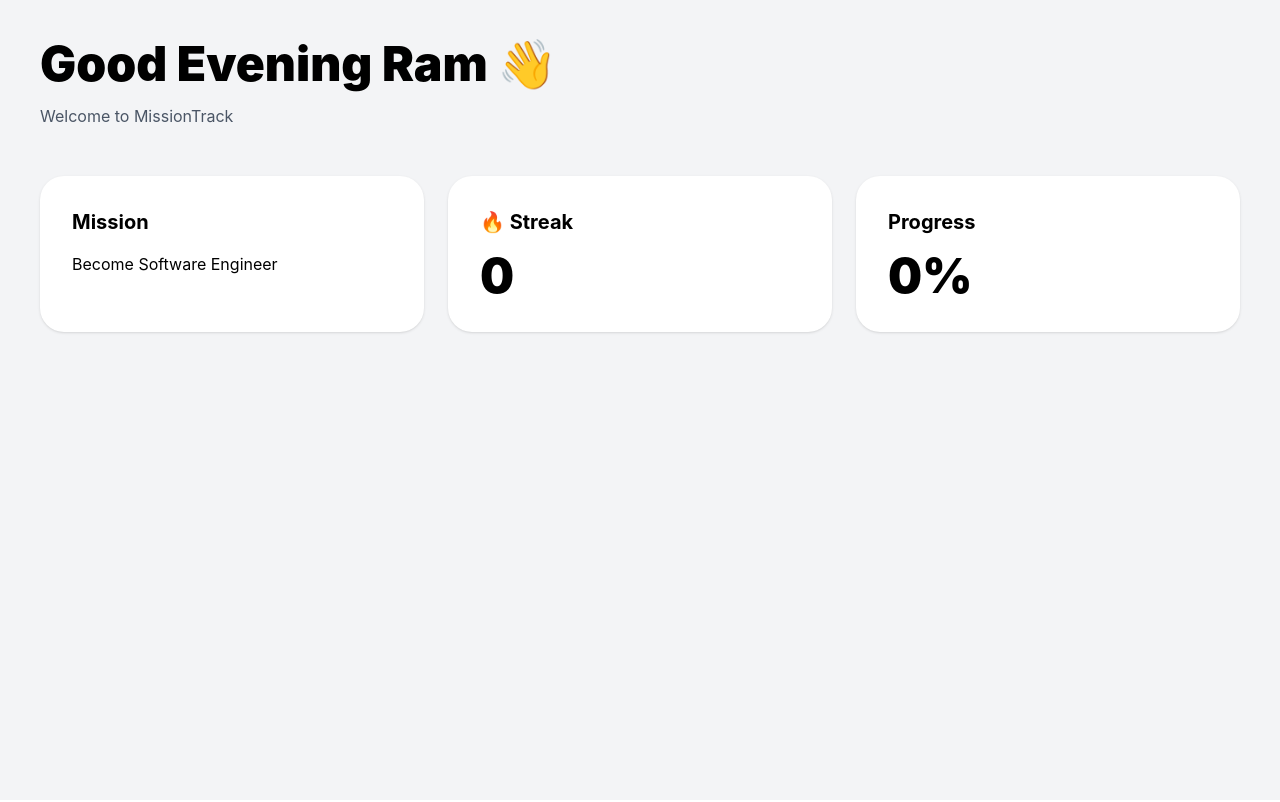
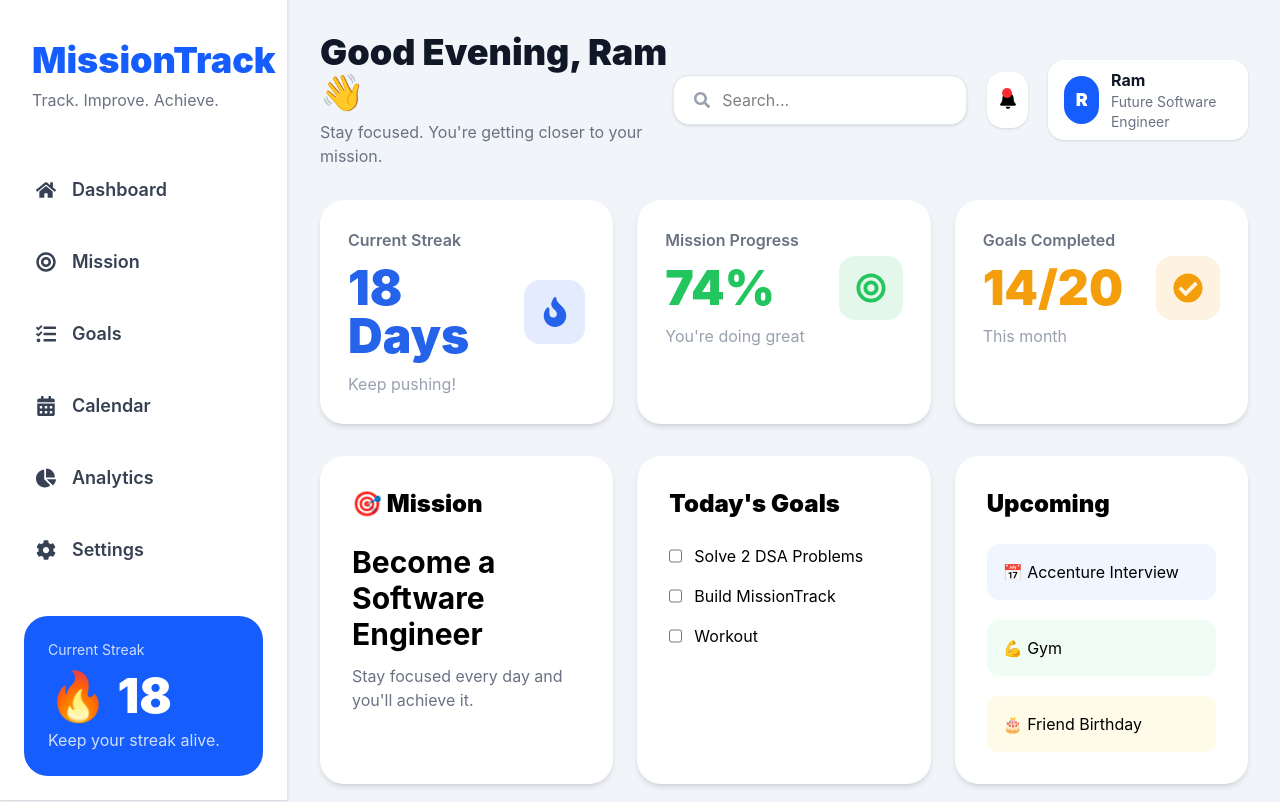
Before and after one commit to RamsaiGoud/MissionTrack, a React (Vite) app in the folder frontend/: page /dashboard in a window 1280 px wide. Shown: the top 802 px of the page. Built offline with nearby package versions, Linux system fonts and the light colour scheme.

Commit message:
Completed Dashboard V1

```diff
--- /dev/null
+++ b/frontend/src/components/GoalCard.tsx
@@ -0,0 +1,85 @@
+import { useState } from "react";
+
+interface Goal {
+  id: number;
+  title: string;
+  completed: boolean;
+}
+
+export default function GoalCard() {
+  const [goals, setGoals] = useState<Goal[]>([
+    { id: 1, title: "Solve 2 DSA Problems", completed: false },
+    { id: 2, title: "Workout", completed: true },
+    { id: 3, title: "Learn React", completed: false },
+  ]);
+
+  const toggle = (id: number) => {
+    setGoals((prev) =>
+      prev.map((goal) =>
+        goal.id === id
+          ? { ...goal, completed: !goal.completed }
+          : goal
+      )
+    );
+  };
+
+  const completed = goals.filter((g) => g.completed).length;
+  const progress = (completed / goals.length) * 100;
+
+  return (
+    <div className="rounded-3xl bg-white p-8 shadow-md">
+      <div className="flex justify-between items-center">
+
+        <h2 className="text-2xl font-black">
+          Today's Goals
+        </h2>
+
+        <span className="font-bold text-blue-600">
+          {completed}/{goals.length}
+        </span>
+
+      </div>
+
+      <div className="h-2 bg-gray-200 rounded-full mt-6 overflow-hidden">
+        <div
+          className="bg-blue-600 h-full transition-all duration-500"
+          style={{ width: `${progress}%` }}
+        />
+      </div>
+
+      <div className="space-y-4 mt-8">
+
+        {goals.map((goal) => (
+          <label
+            key={goal.id}
+            className="flex justify-between items-center rounded-xl border p-4 hover:bg-blue-50 transition cursor-pointer"
+          >
+            <div className="flex gap-4 items-center">
+
+              <input
+                type="checkbox"
+                checked={goal.completed}
+                onChange={() => toggle(goal.id)}
+                className="w-5 h-5 accent-blue-600"
+              />
+
+              <span
+                className={`font-semibold ${
+                  goal.completed
+                    ? "line-through text-gray-400"
+                    : ""
+                }`}
+              >
+                {goal.title}
+              </span>
+
+            </div>
+
+            {goal.completed && "✅"}
+          </label>
+        ))}
+
+      </div>
+    </div>
+  );
+}
--- /dev/null
+++ b/frontend/src/components/Navbar.tsx
@@ -0,0 +1,80 @@
+import { motion } from "framer-motion";
+import { FaBell, FaSearch } from "react-icons/fa";
+
+export default function Navbar() {
+  return (
+    <motion.div
+      initial={{ y: -40, opacity: 0 }}
+      animate={{ y: 0, opacity: 1 }}
+      transition={{ duration: 0.6 }}
+      className="mb-8 flex items-center justify-between"
+    >
+      {/* Greeting */}
+
+      <div>
+        <h1 className="text-4xl font-black text-gray-900">
+          Good Evening, Ram 👋
+        </h1>
+
+        <p className="mt-2 text-gray-500">
+          Stay focused. You're getting closer to your mission.
+        </p>
+      </div>
+
+      {/* Right Side */}
+
+      <div className="flex items-center gap-5">
+
+        {/* Search */}
+
+        <div className="flex items-center gap-3 rounded-2xl border border-gray-200 bg-white px-5 py-3 shadow-sm">
+
+          <FaSearch className="text-gray-400" />
+
+          <input
+            type="text"
+            placeholder="Search..."
+            className="w-56 bg-transparent outline-none"
+          />
+
+        </div>
+
+        {/* Notification */}
+
+        <button className="relative flex h-14 w-14 items-center justify-center rounded-2xl bg-white shadow-sm transition hover:scale-105">
+
+          <FaBell size={18} />
+
+          <span className="absolute right-4 top-4 h-2.5 w-2.5 rounded-full bg-red-500"></span>
+
+        </button>
+
+        {/* Profile */}
+
+        <div className="flex items-center gap-3 rounded-2xl bg-white px-4 py-2 shadow-sm">
+
+          <div className="flex h-12 w-12 items-center justify-center rounded-full bg-blue-600 text-lg font-black text-white">
+
+            R
+
+          </div>
+
+          <div>
+
+            <h3 className="font-bold text-gray-900">
+              Ram
+            </h3>
+
+            <p className="text-sm text-gray-500">
+              Future Software Engineer
+            </p>
+
+          </div>
+
+        </div>
+
+      </div>
+
+    </motion.div>
+  );
+}
--- /dev/null
+++ b/frontend/src/components/Sidebar.tsx
@@ -0,0 +1,88 @@
+import {
+  FaHome,
+  FaBullseye,
+  FaTasks,
+  FaCalendarAlt,
+  FaChartPie,
+  FaCog,
+} from "react-icons/fa";
+
+const menuItems = [
+  { name: "Dashboard", icon: <FaHome /> },
+  { name: "Mission", icon: <FaBullseye /> },
+  { name: "Goals", icon: <FaTasks /> },
+  { name: "Calendar", icon: <FaCalendarAlt /> },
+  { name: "Analytics", icon: <FaChartPie /> },
+  { name: "Settings", icon: <FaCog /> },
+];
+
+export default function Sidebar() {
+  return (
+    <aside className="w-72 h-screen bg-white border-r border-gray-200 flex flex-col justify-between shadow-sm">
+
+      {/* Logo */}
+
+      <div>
+
+        <div className="px-8 pt-10">
+
+          <h1 className="text-4xl font-black text-blue-600">
+            MissionTrack
+          </h1>
+
+          <p className="text-gray-500 mt-2">
+            Track. Improve. Achieve.
+          </p>
+
+        </div>
+
+        {/* Menu */}
+
+        <div className="mt-12 px-4">
+
+          {menuItems.map((item) => (
+
+            <button
+              key={item.name}
+              className="group mb-3 flex w-full items-center gap-4 rounded-2xl px-5 py-4 text-lg font-semibold text-gray-700 transition-all duration-300 hover:bg-blue-600 hover:text-white"
+            >
+
+              <span className="text-xl">
+                {item.icon}
+              </span>
+
+              {item.name}
+
+            </button>
+
+          ))}
+
+        </div>
+
+      </div>
+
+      {/* Bottom Card */}
+
+      <div className="p-6">
+
+        <div className="rounded-3xl bg-blue-600 p-6 text-white">
+
+          <p className="text-sm opacity-80">
+            Current Streak
+          </p>
+
+          <h2 className="mt-3 text-5xl font-black">
+            🔥 18
+          </h2>
+
+          <p className="mt-2 opacity-80">
+            Keep your streak alive.
+          </p>
+
+        </div>
+
+      </div>
+
+    </aside>
+  );
+}
--- /dev/null
+++ b/frontend/src/components/StatCard.tsx
@@ -0,0 +1,63 @@
+import { motion } from "framer-motion";
+
+interface StatCardProps {
+  title: string;
+  value: string;
+  subtitle: string;
+  icon: React.ReactNode;
+  color: string;
+}
+
+export default function StatCard({
+  title,
+  value,
+  subtitle,
+  icon,
+  color,
+}: StatCardProps) {
+  return (
+    <motion.div
+      initial={{ opacity: 0, y: 30 }}
+      animate={{ opacity: 1, y: 0 }}
+      whileHover={{
+        y: -8,
+        scale: 1.03,
+      }}
+      transition={{ duration: 0.4 }}
+      className="rounded-3xl bg-white p-7 shadow-md hover:shadow-xl transition-all duration-300"
+    >
+      <div className="flex items-center justify-between">
+
+        <div>
+
+          <p className="text-gray-500 font-semibold">
+            {title}
+          </p>
+
+          <h2
+            className="mt-3 text-5xl font-black"
+            style={{ color }}
+          >
+            {value}
+          </h2>
+
+          <p className="mt-3 text-gray-400">
+            {subtitle}
+          </p>
+
+        </div>
+
+        <div
+          className="flex h-16 w-16 items-center justify-center rounded-2xl text-3xl"
+          style={{
+            background: `${color}20`,
+            color: color,
+          }}
+        >
+          {icon}
+        </div>
+
+      </div>
+    </motion.div>
+  );
+}
--- a/frontend/src/pages/Dashboard.tsx
+++ b/frontend/src/pages/Dashboard.tsx
@@ -1,54 +1,160 @@
+import Sidebar from "../components/Sidebar";
+import Navbar from "../components/Navbar";
+import StatCard from "../components/StatCard";
+
+import {
+  FaFire,
+  FaBullseye,
+  FaCheckCircle,
+} from "react-icons/fa";
+
 export default function Dashboard() {
   return (
-    <div className="min-h-screen bg-gray-100 p-10">
+    <div className="flex min-h-screen bg-slate-100">
 
-      <h1 className="text-5xl font-black">
-        Good Evening Ram 👋
-      </h1>
+      <Sidebar />
 
-      <p className="mt-4 text-gray-600">
-        Welcome to MissionTrack
-      </p>
+      <main className="flex-1 p-8">
 
-      <div className="mt-12 grid grid-cols-3 gap-6">
+        <Navbar />
 
-        <div className="rounded-3xl bg-white p-8 shadow">
+        {/* Top Cards */}
 
-          <h2 className="text-xl font-bold">
-            Mission
-          </h2>
+        <div className="grid grid-cols-3 gap-6">
 
-          <p className="mt-4">
-            Become Software Engineer
-          </p>
+          <StatCard
+            title="Current Streak"
+            value="18 Days"
+            subtitle="Keep pushing!"
+            icon={<FaFire />}
+            color="#2563EB"
+          />
+
+          <StatCard
+            title="Mission Progress"
+            value="74%"
+            subtitle="You're doing great"
+            icon={<FaBullseye />}
+            color="#22C55E"
+          />
+
+          <StatCard
+            title="Goals Completed"
+            value="14/20"
+            subtitle="This month"
+            icon={<FaCheckCircle />}
+            color="#F59E0B"
+          />
 
         </div>
 
-        <div className="rounded-3xl bg-white p-8 shadow">
+        {/* Bottom Grid */}
 
-          <h2 className="text-xl font-bold">
-            🔥 Streak
-          </h2>
+        <div className="grid grid-cols-3 gap-6 mt-8">
 
-          <h1 className="mt-4 text-5xl font-black">
-            0
-          </h1>
+          {/* Mission */}
+
+          <div className="rounded-3xl bg-white p-8 shadow-md">
+
+            <h2 className="text-2xl font-black">
+              🎯 Mission
+            </h2>
+
+            <h3 className="mt-6 text-3xl font-bold">
+              Become a Software Engineer
+            </h3>
+
+            <p className="mt-3 text-gray-500">
+              Stay focused every day and you'll achieve it.
+            </p>
+
+          </div>
+
+          {/* Goals */}
+
+          <div className="rounded-3xl bg-white p-8 shadow-md">
+
+            <h2 className="text-2xl font-black">
+              Today's Goals
+            </h2>
+
+            <div className="mt-6 space-y-4">
+
+              <label className="flex gap-3">
+                <input type="checkbox" className="accent-blue-600" />
+                Solve 2 DSA Problems
+              </label>
+
+              <label className="flex gap-3">
+                <input type="checkbox" className="accent-blue-600" />
+                Build MissionTrack
+              </label>
+
+              <label className="flex gap-3">
+                <input type="checkbox" className="accent-blue-600" />
+                Workout
+              </label>
+
+            </div>
+
+          </div>
+
+          {/* Events */}
+
+          <div className="rounded-3xl bg-white p-8 shadow-md">
+
+            <h2 className="text-2xl font-black">
+              Upcoming
+            </h2>
+
+            <div className="mt-6 space-y-5">
+
+              <div className="rounded-xl bg-blue-50 p-4">
+                📅 Accenture Interview
+              </div>
+
+              <div className="rounded-xl bg-green-50 p-4">
+                💪 Gym
+              </div>
+
+              <div className="rounded-xl bg-yellow-50 p-4">
+                🎂 Friend Birthday
+              </div>
+
+            </div>
+
+          </div>
 
         </div>
 
-        <div className="rounded-3xl bg-white p-8 shadow">
+        {/* Progress */}
 
-          <h2 className="text-xl font-bold">
-            Progress
-          </h2>
+        <div className="mt-8 rounded-3xl bg-white p-8 shadow-md">
 
-          <h1 className="mt-4 text-5xl font-black">
-            0%
-          </h1>
+          <div className="flex justify-between">
+
+            <h2 className="text-3xl font-black">
+              Weekly Progress
+            </h2>
+
+            <span className="font-bold text-blue-600">
+              74%
+            </span>
+
+          </div>
+
+          <div className="mt-6 h-4 rounded-full bg-gray-200">
+
+            <div
+              className="h-full rounded-full bg-blue-600"
+              style={{ width: "74%" }}
+            />
+
+          </div>
 
         </div>
 
-      </div>
+      </main>
 
     </div>
   );
```
Also changed, not shown: frontend/src/components/Button.tsx (added), frontend/src/components/CalendarCard.tsx (added), frontend/src/components/ProgressRing.tsx (added), frontend/src/theme/colors.ts (added).
